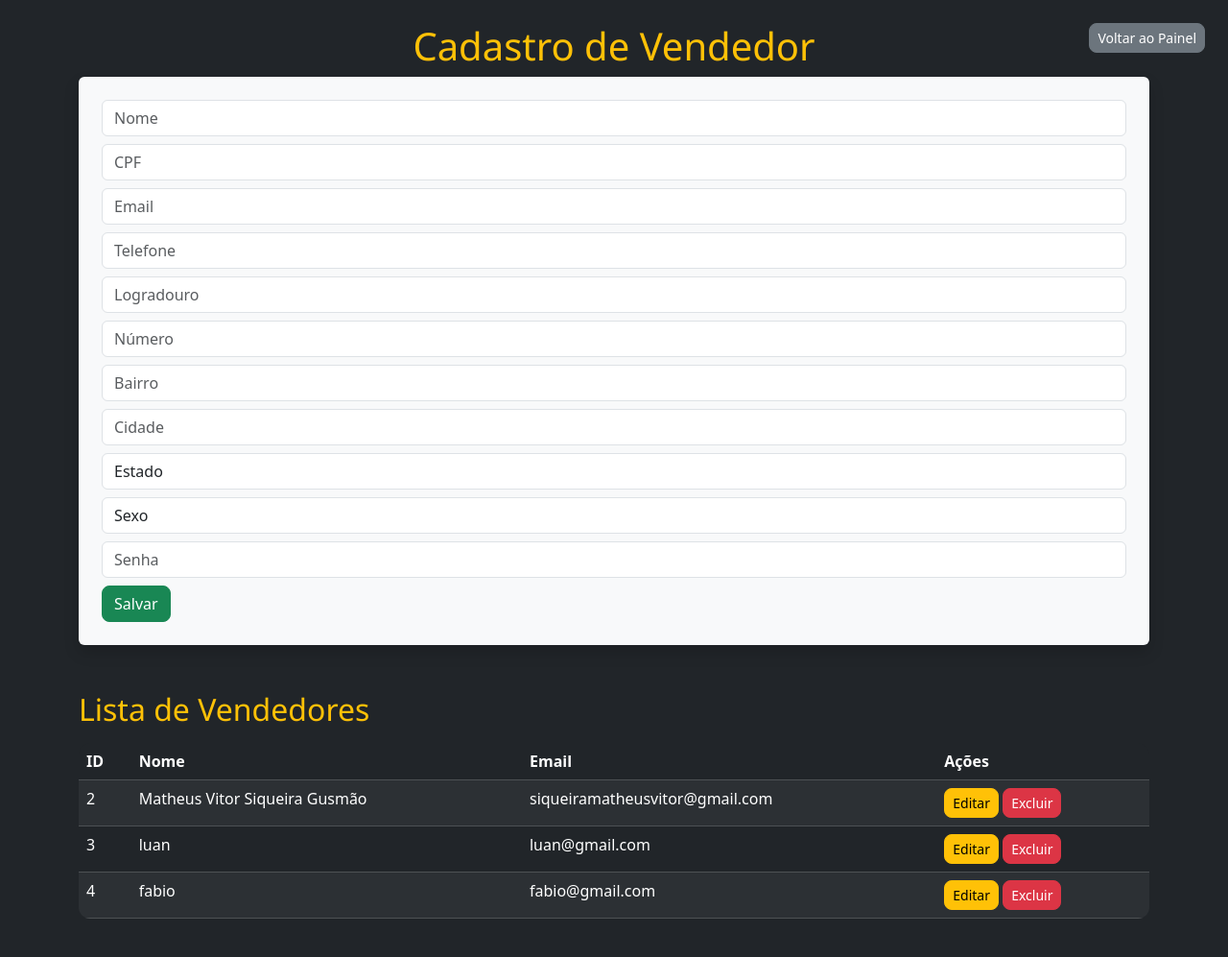
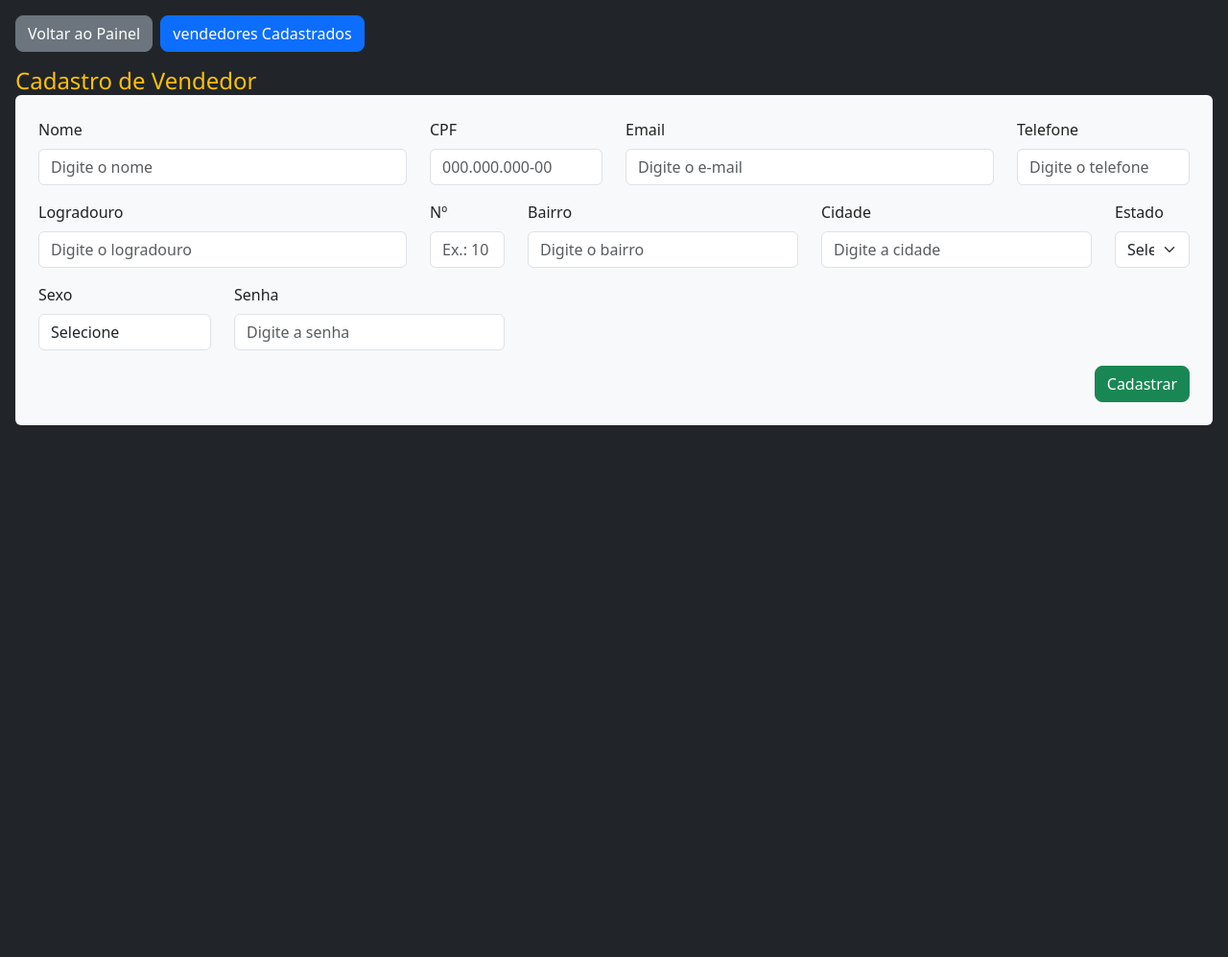
Before and after one commit to MatheusVSG/projeto_bartira_modas, a PHP site: page /view/vendedor/cadastro_vendedor.php in a window 1280 px wide. Shown: the whole page at 96% size. After the commit the page ends 443 px from the top, so only its background shows below. Run offline with PHP 8.4, Linux system fonts and the light colour scheme; a user stored in the database is signed in; data comes from the database, SQL or seed files in the repository.

Commit message:
repaginei a tela de cadastro vendedor e fiz a tela listrar vendedor

```diff
--- a/projeto_lab_db/view/vendedor/cadastro_vendedor.php
+++ b/projeto_lab_db/view/vendedor/cadastro_vendedor.php
@@ -1,19 +1,24 @@
 <?php
 session_start();
-include '../../connection.php';
-include '../../head.php';
+include_once '../../connection.php';
 
-if (!isset($_SESSION['usuario_id']) || $_SESSION['tipo_usuario'] != 'admin') {
+if (!isset($_SESSION['usuario_id']) || $_SESSION['tipo_usuario'] !== 'admin') {
     header("Location: ../../login.php");
     exit();
 }
+
+$mensagem_sucesso = '';
+if (isset($_GET['sucesso']) && $_GET['sucesso'] == 1) {
+    $mensagem_sucesso = 'Vendedor cadastrado com sucesso!';
+}
+
 ?>
-
 <!DOCTYPE html>
 <html lang="pt-BR">
 
 <head>
-    <title>Cadastro de Vendedor</title>
+    <?php include '../../head.php'; ?>
+    <title>Bartira Modas | Cadastro de Vendedor</title>
     <style>
         .logo {
             max-width: 200px;
@@ -22,95 +27,113 @@ if (!isset($_SESSION['usuario_id']) || $_SESSION['tipo_usuario'] != 'admin') {
     </style>
 </head>
 
-<body class="bg-dark text-light">
-    <div class="container py-4">
-        <h1 class="text-center text-warning">Cadastro de Vendedor</h1>
+<body>
+    <div class="w-100 min-vh-100 bg-dark px-3 pb-3">
+        <?php
+        $linksAdicionais = [
+            [
+                'caminho' => '../administrador/home_adm.php',
+                'titulo' => 'Voltar ao Painel',
+                'cor' => 'btn-secondary',
+            ],
 
+            [
+                'caminho' => 'listar_vendedores.php',
+                'titulo' => 'vendedores Cadastrados',
+                'cor' => 'btn-primary',
+            ]
+        ];
 
-        <form action="../../controller/vendedor/salvar_vendedor.php" method="post" class="bg-light text-dark p-4 rounded shadow">
-            <input type="text" name="nome" class="form-control mb-2" placeholder="Nome" required>
-            <input type="text" name="cpf" class="form-control mb-2" placeholder="CPF" required class="form-control form-control-sm" required class="form-control form-control-sm" pattern="\d{11}" maxlength="11" oninput="this.value = this.value.replace(/\D/g, '')" title="Digite exatamente 11 números, somente dígitos.">
-            <input type="text" name="email" class="form-control mb-2" placeholder="Email" required>
-            <input type="text" name="telefone" class="form-control mb-2" placeholder="Telefone">
-            <input type="text" name="logradouro" class="form-control mb-2" placeholder="Logradouro">
-            <input type="text" name="numero" class="form-control mb-2" placeholder="Número">
-            <input type="text" name="bairro" class="form-control mb-2" placeholder="Bairro">
-            <input type="text" name="cidade" class="form-control mb-2" placeholder="Cidade">
-            <div class="mb-2">
-            <select name="estado" class="form-control mb-2">
-                <option value="">Estado</option>
-                <option value="AC">Acre</option>
-                <option value="AL">Alagoas</option>
-                <option value="AP">Amapá</option>
-                <option value="AM">Amazonas</option>
-                <option value="BA">Bahia</option>
-                <option value="CE">Ceará</option>
-                <option value="DF">Distrito Federal</option>
-                <option value="ES">Espírito Santo</option>
-                <option value="GO">Goiás</option>
-                <option value="MA">Maranhão</option>
-                <option value="MT">Mato Grosso</option>
-                <option value="MS">Mato Grosso do Sul</option>
-                <option value="MG">Minas Gerais</option>
-                <option value="PA">Pará</option>
-                <option value="PB">Paraíba</option>
-                <option value="PR">Paraná</option>
-                <option value="PE">Pernambuco</option>
-                <option value="PI">Piauí</option>
-                <option value="RJ">Rio de Janeiro</option>
-                <option value="RN">Rio Grande do Norte</option>
-                <option value="RS">Rio Grande do Sul</option>
-                <option value="RO">Rondônia</option>
-                <option value="RR">Roraima</option>
-                <option value="SC">Santa Catarina</option>
-                <option value="SP">São Paulo</option>
-                <option value="SE">Sergipe</option>
-                <option value="TO">Tocantins</option>
-            </select>
-            <select name="sexo" class="form-control mb-2">
-                <option value="">Sexo</option>
-                <option value="M">Masculino</option>
-                <option value="F">Feminino</option>
-            </select>
-            </div>
-            <input type="password" name="senha" class="form-control mb-2" placeholder="Senha" required>
-            <button type="submit" class="btn btn-success">Salvar</button>
+        include '../../../components/barra_navegacao.php';
+        ?>
 
-        </form>
+        <h4 class="text-warning mb-0">
+            Cadastro de Vendedor
+        </h4>
 
-        <h2 class="text-warning mt-5">Lista de Vendedores</h2>
+        <div class="bg-light rounded p-4">
+            <?php if (!empty($mensagem_sucesso)): ?>
+                <div class="alert alert-success alert-dismissible fade show" role="alert">
+                    <?= $mensagem_sucesso ?>
+                    <button type="button" class="btn-close" data-bs-dismiss="alert" aria-label="Fechar"></button>
+                </div>
+            <?php endif; ?>
 
+            <form action="../../controller/vendedor/salvar_vendedor.php" method="POST" class="row">
+                <div class="col-12 col-lg-4 mb-3">
+                    <label for="nome" class="form-label">Nome</label>
+                    <input type="text" name="nome" id="nome" required class="form-control" placeholder="Digite o nome">
+                </div>
 
-        <table class="table table-striped table-dark mt-3">
-            <thead>
-                <tr>
-                    <th>ID</th>
-                    <th>Nome</th>
-                    <th>Email</th>
-                    <th>Ações</th>
-                </tr>
-            </thead>
-            <tbody>
-                <?php
+                <div class="col-12 col-lg-2 mb-3">
+                    <label for="cpf" class="form-label">CPF</label>
+                    <input type="text" name="cpf" id="cpf" required class="form-control" pattern="\d{11}" maxlength="11" oninput="this.value = this.value.replace(/\D/g, '')" title="Digite exatamente 11 números, somente dígitos." placeholder="000.000.000-00">
+                </div>
 
-                $res = $conn->query("SELECT * FROM vendedores");
-                while ($row = $res->fetch_assoc()) {
-                    echo "<tr>
-                        <td>{$row['id']}</td>
-                        <td>{$row['nome']}</td>
-                        <td>{$row['email']}</td>
-                        <td>
-                            <a href='editar_vendedor.php?id={$row['id']}' class='btn btn-warning btn-sm'>Editar</a>
-                            <a href='../../controller/vendedor/excluir_vendedor.php?id={$row['id']}' onclick='return confirm(\"Tem certeza?\")' class='btn btn-danger btn-sm'>Excluir</a>
-                        </td>
-                    </tr>";
-                }
-                ?>
-            </tbody>
-        </table>
-        <a href="../administrador/home_adm.php" class="btn btn-secondary btn-sm position-fixed" style="top: 24px; right: 24px; z-index: 999;">Voltar ao Painel</a>
+                <div class="col-12 col-lg-4 mb-3">
+                    <label for="email" class="form-label">Email</label>
+                    <input type="email" name="email" id="email" required placeholder="Digite o e-mail" class="form-control">
+                </div>
+
+                <div class="col-12 col-lg-2 mb-3">
+                    <label for="telefone" class="form-label">Telefone</label>
+                    <input type="text" name="telefone" id="telefone" class="form-control" placeholder="Digite o telefone">
+                </div>
+
+                <div class="col-11 col-lg-4 mb-3">
+                    <label for="logradouro" class="form-label">Logradouro</label>
+                    <input type="text" name="logradouro" id="logradouro" class="form-control" placeholder="Digite o logradouro">
+                </div>
+
+                <div class="col-2 col-lg-1 mb-3">
+                    <label for="numero" class="form-label">Nº</label>
+                    <input type="text" name="numero" id="numero" class="form-control" placeholder="Ex.: 10">
+                </div>
+
+                <div class="col-12 col-lg-3 mb-3">
+                    <label for="bairro" class="form-label">Bairro</label>
+                    <input type="text" name="bairro" id="bairro" class="form-control" placeholder="Digite o bairro">
+                </div>
+
+                <div class="col-12 col-lg-3 mb-3">
+                    <label for="cidade" class="form-label">Cidade</label>
+                    <input type="text" name="cidade" id="cidade" class="form-control" placeholder="Digite a cidade">
+                </div>
+
+                <div class="col-12 col-lg-1 mb-3">
+                   <label for="estado" class="form-label">Estado</label>
+                    <select type="text" name="estado" id="estado" class="form-select">
+                        <option value="">Selecione o Estado</option>
+                        <?php
+                        include '../../../components/estados.php';
+                        foreach ($estados as $estado) {
+                        ?>
+                            <option value="<?php echo $estado ?>"><?php echo $estado ?></option>
+                        <?php
+                        }
+                        ?>
+                    </select>
+                </div>
+
+                <div class="col-12 col-lg-2 mb-3">
+                    <label for="sexo" class="form-label">Sexo</label>
+                    <select name="sexo" id="sexo" class="form-control">
+                        <option value="">Selecione</option>
+                        <option value="M">Masculino</option>
+                        <option value="F">Feminino</option>
+                    </select>
+                </div>
+
+                <div class="col-12 col-lg-3 mb-3">
+                    <label for="senha" class="form-label">Senha</label>
+                    <input type="password" name="senha" id="senha" required class="form-control" placeholder="Digite a senha">
+                </div>
+
+                <div class="d-flex justify-content-end">
+                    <button type="submit" name="cadastrar" class="btn btn-success">Cadastrar</button>
+                </div>
+            </form>
+        </div>
     </div>
-    <script src="https://cdn.jsdelivr.net/npm/bootstrap@5.3.5/dist/js/bootstrap.bundle.min.js" integrity="sha384-k6d4wzSIapyDyv1kpU366/PK5hCdSbCRGRCMv+eplOQJWyd1fbcAu9OCUj5zNLiq" crossorigin="anonymous" defer></script>
 </body>
-
 </html>
```
Also changed, not shown: projeto_lab_db/view/vendedor/listar_vendedores.php (added, +102 -0 lines).
